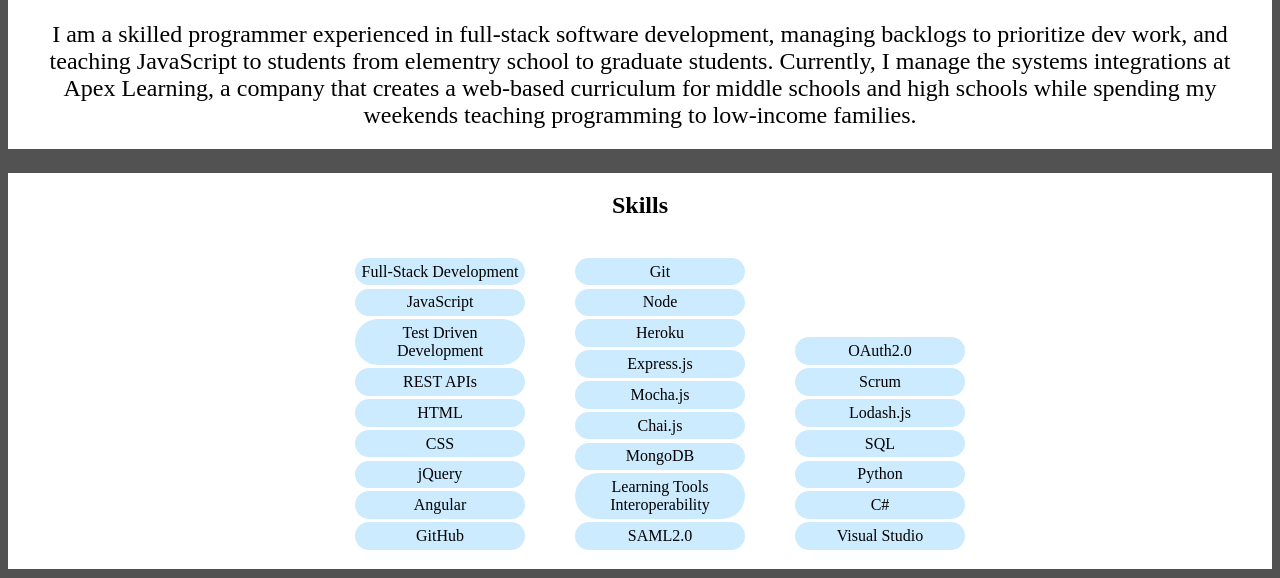
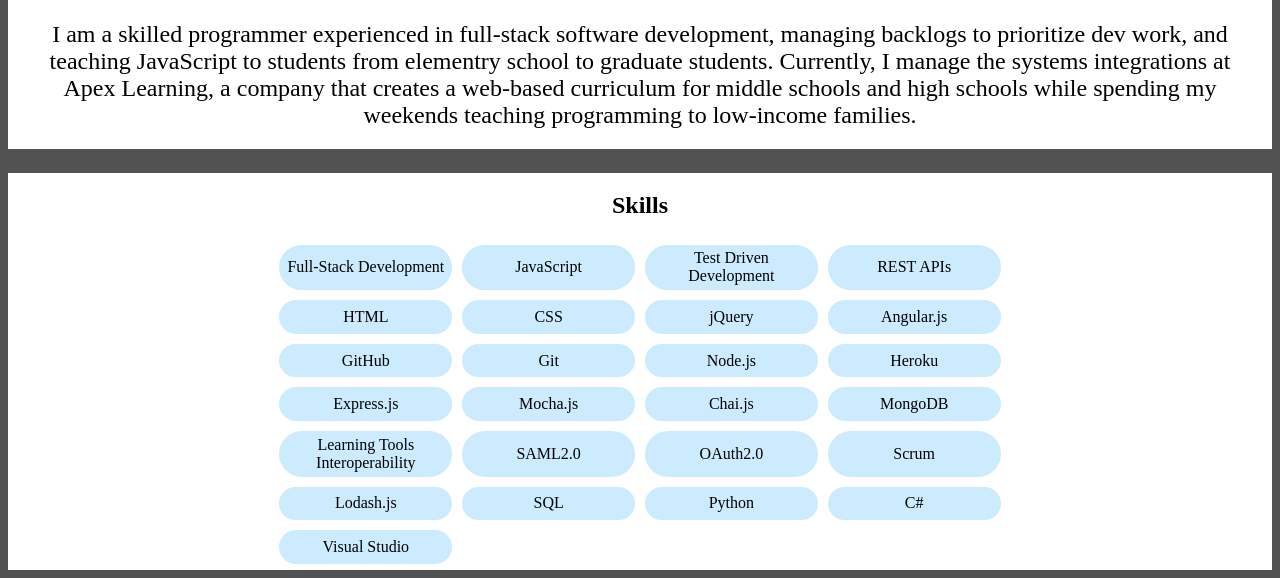
Before and after one commit to farhadahmed/farhadahmedcom, a website: page app/index.html in a window 1280 px wide. Shown: the part 908-1486 px from the top of the page. Drawn offline with Linux system fonts and the light colour scheme.

Commit message:
style skills

```diff
--- a/app/css/styles2.css
+++ b/app/css/styles2.css
@@ -35,16 +35,16 @@ p {
   padding-bottom: 0.8em;
 }
 
-.skill-list {
-  display: inline-block;
+#skill-table {
+  margin: auto;
 }
 
-.skill-list-items {
+.skill-table-data {
   text-align: center;
-  list-style: none;
+  border: 0.3em solid white;
   background-color: #ccebff;
-  margin: 0.2em;
   border-radius: 5em;
   padding: 0.3em;
-  width: 10em;
+  height: 1.5em;
+  width: 10.2em;
 }
--- a/app/index.html
+++ b/app/index.html
@@ -35,37 +35,47 @@
   <article class="index-article" name="skills">
     <a name="skills"></a>
     <h1>Skills</h1>
-      <ul class="skill-list">
-        <li class="skill-list-items">Full-Stack Development</li>
-        <li class="skill-list-items">JavaScript</li>
-        <li class="skill-list-items">Test Driven Development</li>
-        <li class="skill-list-items">REST APIs</li>
-        <li class="skill-list-items">HTML</li>
-        <li class="skill-list-items">CSS</li>
-        <li class="skill-list-items">jQuery</li>
-        <li class="skill-list-items">Angular</li>
-        <li class="skill-list-items">GitHub</li>
-      </ul>
-      <ul class="skill-list">
-        <li class="skill-list-items">Git</li>
-        <li class="skill-list-items">Node</li>
-        <li class="skill-list-items">Heroku</li>
-        <li class="skill-list-items">Express.js</li>
-        <li class="skill-list-items">Mocha.js</li>
-        <li class="skill-list-items">Chai.js</li>
-        <li class="skill-list-items">MongoDB</li>
-        <li class="skill-list-items">Learning Tools Interoperability</li>
-        <li class="skill-list-items">SAML2.0</li>
-      </ul>
-      <ul class="skill-list">
-        <li class="skill-list-items">OAuth2.0</li>
-        <li class="skill-list-items">Scrum</li>
-        <li class="skill-list-items">Lodash.js</li>
-        <li class="skill-list-items">SQL</li>
-        <li class="skill-list-items">Python</li>
-        <li class="skill-list-items">C#</li>
-        <li class="skill-list-items">Visual Studio</li>
-      </ul>
+    <table id="skill-table">
+      <tr>
+        <td class="skill-table-data">Full-Stack Development</td>
+        <td class="skill-table-data">JavaScript</td>
+        <td class="skill-table-data">Test Driven Development</td>
+        <td class="skill-table-data">REST APIs</td>
+      </tr>
+      <tr>
+        <td class="skill-table-data">HTML</td>
+        <td class="skill-table-data">CSS</td>
+        <td class="skill-table-data">jQuery</td>
+        <td class="skill-table-data">Angular.js</td>
+      </tr>
+      <tr>
+        <td class="skill-table-data">GitHub</td>
+        <td class="skill-table-data">Git</td>
+        <td class="skill-table-data">Node.js</td>
+        <td class="skill-table-data">Heroku</td>
+      </tr>
+      <tr>
+        <td class="skill-table-data">Express.js</td>
+        <td class="skill-table-data">Mocha.js</td>
+        <td class="skill-table-data">Chai.js</td>
+        <td class="skill-table-data">MongoDB</td>
+      </tr>
+      <tr>
+        <td class="skill-table-data">Learning Tools Interoperability</td>
+        <td class="skill-table-data">SAML2.0</td>
+        <td class="skill-table-data">OAuth2.0</td>
+        <td class="skill-table-data">Scrum</td>
+      </tr>
+      <tr>
+        <td class="skill-table-data">Lodash.js</td>
+        <td class="skill-table-data">SQL</td>
+        <td class="skill-table-data">Python</td>
+        <td class="skill-table-data">C#</td>
+      </tr>
+      <tr>
+        <td class="skill-table-data">Visual Studio</td>
+      </tr>
+    </table>
   </article>
 
 </body>
```
